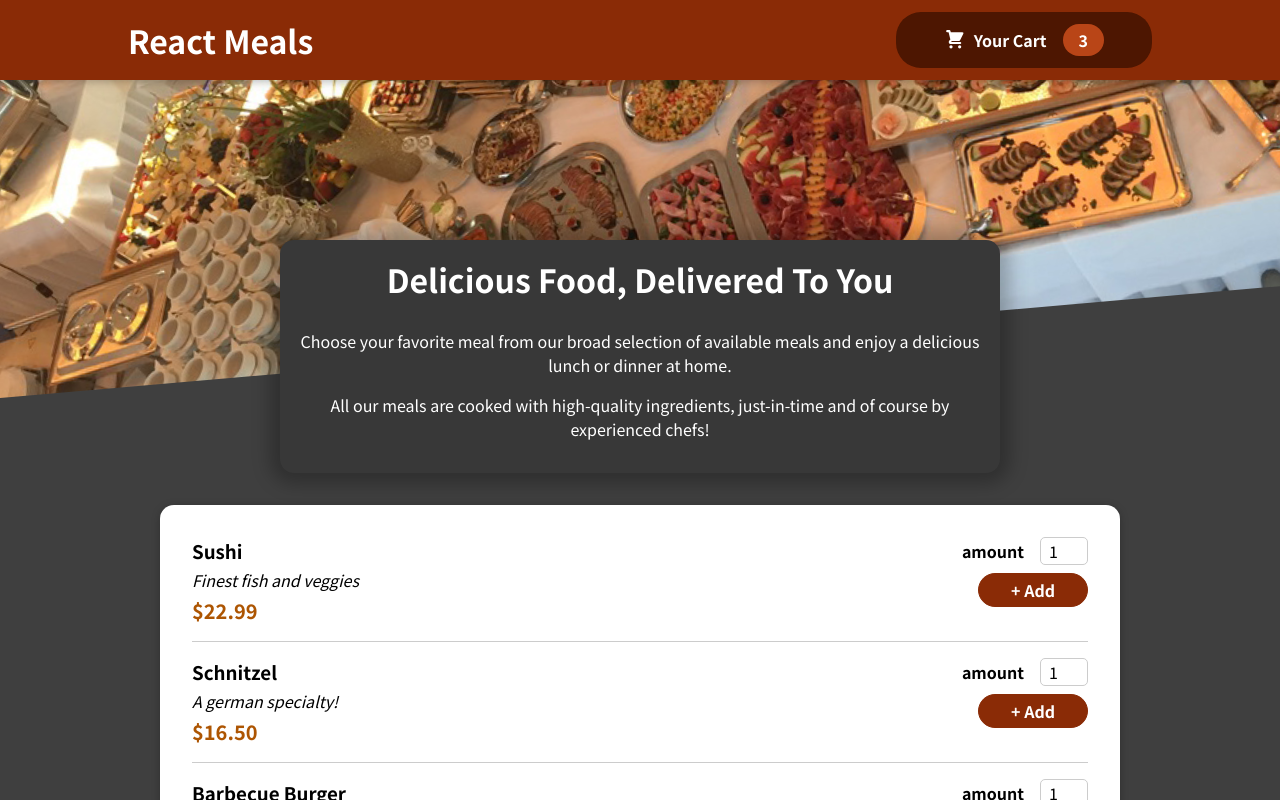
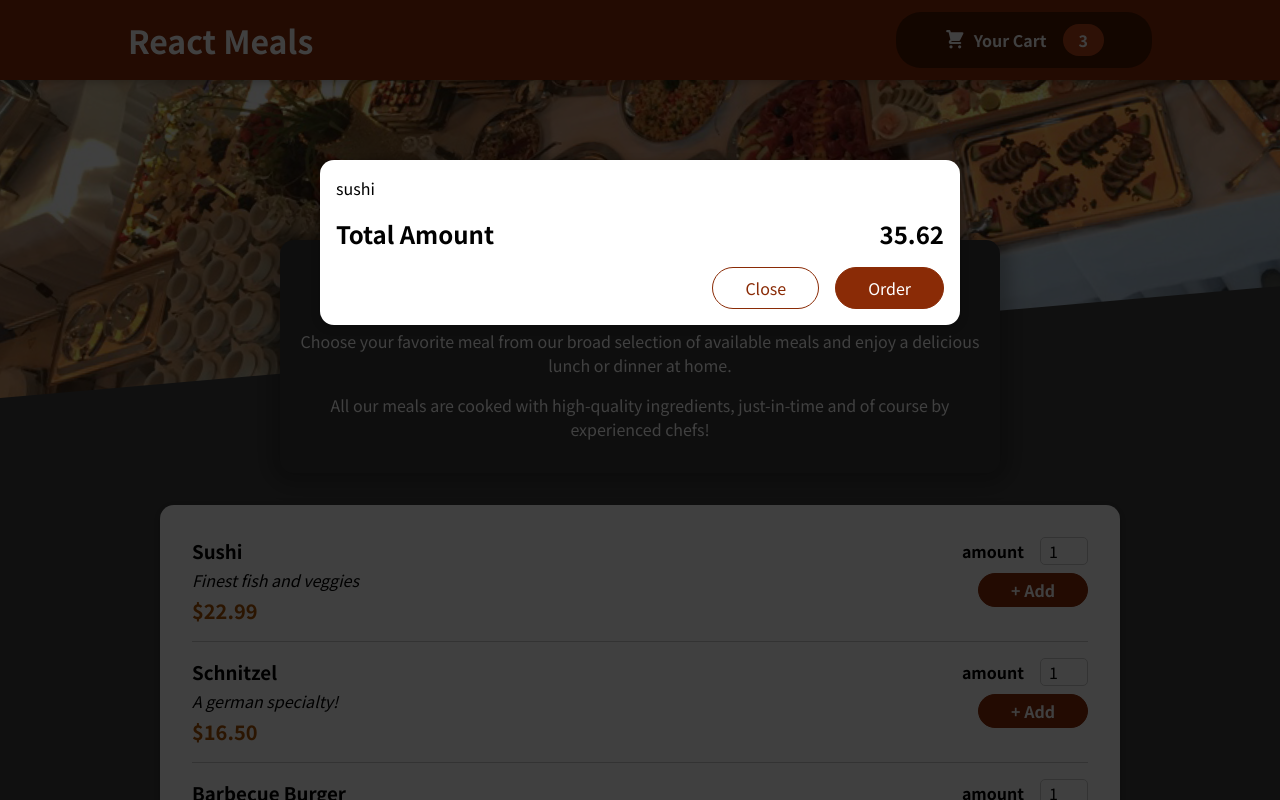
Before and after one commit to mohamuhsin/foodorderapp, a React (Create React App) app: page / in a window 1280 px wide. Shown: the top 800 px of the page. Built offline with nearby package versions, Linux system fonts and the light colour scheme.

Commit message:
done with the modal component

```diff
--- a/public/index.html
+++ b/public/index.html
@@ -10,34 +10,12 @@
       content="Web site created using create-react-app"
     />
     <link rel="apple-touch-icon" href="%PUBLIC_URL%/logo192.png" />
-    <!--
-      manifest.json provides metadata used when your web app is installed on a
-      user's mobile device or desktop. See https://developers.google.com/web/fundamentals/web-app-manifest/
-    -->
     <link rel="manifest" href="%PUBLIC_URL%/manifest.json" />
-    <!--
-      Notice the use of %PUBLIC_URL% in the tags above.
-      It will be replaced with the URL of the `public` folder during the build.
-      Only files inside the `public` folder can be referenced from the HTML.
-
-      Unlike "/favicon.ico" or "favicon.ico", "%PUBLIC_URL%/favicon.ico" will
-      work correctly both with client-side routing and a non-root public URL.
-      Learn how to configure a non-root public URL by running `npm run build`.
-    -->
     <title>React Meals</title>
   </head>
   <body>
     <noscript>You need to enable JavaScript to run this app.</noscript>
     <div id="root"></div>
-    <!--
-      This HTML file is a template.
-      If you open it directly in the browser, you will see an empty page.
-
-      You can add webfonts, meta tags, or analytics to this file.
-      The build step will place the bundled scripts into the <body> tag.
-
-      To begin the development, run `npm start` or `yarn start`.
-      To create a production bundle, use `npm run build` or `yarn build`.
-    -->
+    <div id="overlays"></div>
   </body>
 </html>
--- a/src/App.js
+++ b/src/App.js
@@ -1,10 +1,12 @@
 import { Fragment } from "react";
 import Header from "./components/Layout/Header";
 import Meals from "./components/Meals/Meals";
+import Cart from "./components/Cart/Cart";
 
 function App() {
   return (
     <Fragment>
+      <Cart />
       <Header />
       <main>
         <Meals />
--- a/src/components/Cart/Cart.js
+++ b/src/components/Cart/Cart.js
@@ -1,3 +1,5 @@
+import Modal from "../UI/Modal";
+import classes from "./Cart.module.css";
 const Cart = (props) => {
   const cartItems = (
     <ul className={classes["cart-items"]}>
@@ -8,7 +10,7 @@
   );
 
   return (
-    <div>
+    <Modal>
       {cartItems}
       <div className={classes.total}>
         <span>Total Amount</span>
@@ -18,7 +20,7 @@
         <button className={classes["button--alt"]}>Close</button>
         <button className={classes.button}>Order</button>
       </div>
-    </div>
+    </Modal>
   );
 };
 export default Cart;
--- /dev/null
+++ b/src/components/UI/Modal.js
@@ -0,0 +1,33 @@
+import React from "react";
+import ReactDOM from "react-dom";
+import { Fragment } from "react";
+
+import classes from "./Modal.module.css";
+
+const Backdrop = (props) => {
+  return <div className={classes.backdrop} />;
+};
+
+const ModalOverlay = (props) => {
+  return (
+    <div className={classes.modal}>
+      <div className={classes.content}>{props.children}</div>
+    </div>
+  );
+};
+
+const portalElement = document.getElementById("overlays");
+
+const Modal = (props) => {
+  return (
+    <Fragment>
+      {ReactDOM.createPortal(<Backdrop />, portalElement)}
+      {ReactDOM.createPortal(
+        <ModalOverlay>{props.children}</ModalOverlay>,
+        portalElement
+      )}
+    </Fragment>
+  );
+};
+
+export default Modal;
--- /dev/null
+++ b/src/components/UI/Modal.module.css
@@ -0,0 +1,40 @@
+.backdrop {
+  position: fixed;
+  top: 0;
+  left: 0;
+  width: 100%;
+  height: 100vh;
+  z-index: 20;
+  background-color: rgba(0, 0, 0, 0.75);
+}
+
+.modal {
+  position: fixed;
+  top: 20vh;
+  left: 5%;
+  width: 90%;
+  background-color: white;
+  padding: 1rem;
+  border-radius: 14px;
+  box-shadow: 0 2px 8px rgba(0, 0, 0, 0.25);
+  z-index: 30;
+  animation: slide-down 300ms ease-out forwards;
+}
+
+@media (min-width: 768px) {
+  .modal {
+    width: 40rem;
+    left: calc(50% - 20rem);
+  }
+}
+
+@keyframes slide-down {
+  from {
+    opacity: 0;
+    transform: translateY(-3rem);
+  }
+  to {
+    opacity: 1;
+    transform: translateY(0);
+  }
+}
```
